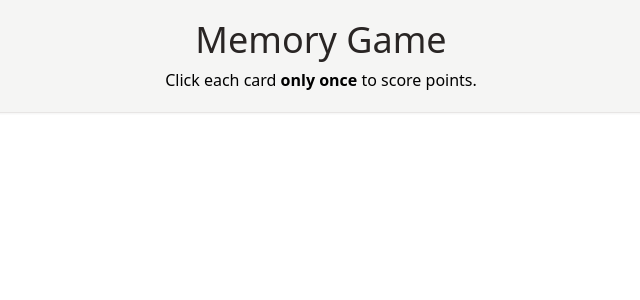
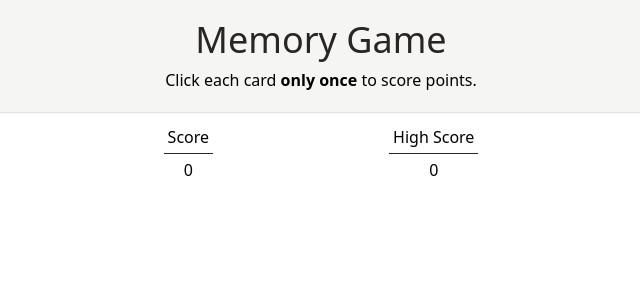
Before and after one commit to veotaar/memory-game, a React (Vite) app: page / in a window 1280 px wide. Shown: the top 300 px of the page, without its empty margins (319-959 px from the left). Built offline with nearby package versions, Linux system fonts and the light colour scheme; the HTML template or start-up script is replaced by a standard one.

Commit message:
Add Score and ScoreBoard components

```diff
--- a/src/App.jsx
+++ b/src/App.jsx
@@ -1,9 +1,15 @@
+import { useState } from 'react';
 import Header from './components/Header';
+import ScoreBoard from './components/ScoreBoard';
 
 export default function App() {
+  const [currentScore, setCurrentScore] = useState(0);
+  const [highScore, setHighScore] = useState(0);
+
   return (
     <div>
       <Header />
+      <ScoreBoard currentScore={currentScore} highScore={highScore} />
     </div>
   );
 }
--- /dev/null
+++ b/src/components/Score.jsx
@@ -0,0 +1,10 @@
+function Score({ label, score }) {
+  return (
+    <div className="p-2 text-center">
+      <h2 className="border-b border-gray-800 p-1">{label}</h2>
+      <p className="p-1">{score}</p>
+    </div>
+  );
+}
+
+export default Score;
--- a/src/components/ScoreBoard.jsx
+++ b/src/components/ScoreBoard.jsx
@@ -0,0 +1,12 @@
+import Score from './Score';
+
+function ScoreBoard({ currentScore, highScore }) {
+  return (
+    <div className="flex justify-center gap-40">
+      <Score label="Score" score={currentScore} />
+      <Score label="High Score" score={highScore} />
+    </div>
+  );
+}
+
+export default ScoreBoard;
```
